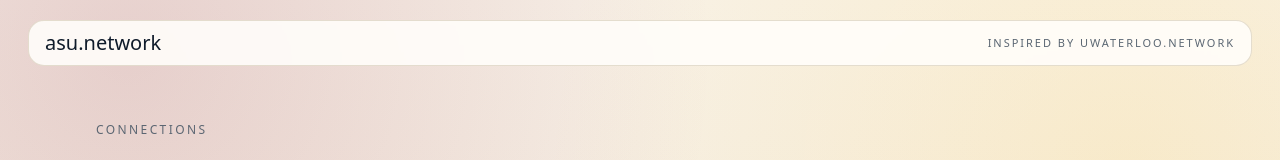
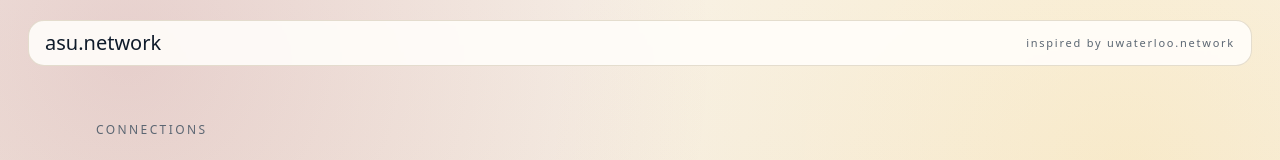
Before and after one commit to LuaanNguyen/asu-network, a Next.js app: page /graph in a window 1280 px wide. Shown: the top 160 px of the page. Built offline with nearby package versions, Linux system fonts and the light colour scheme.

Commit message:
tune: zoom graph in and tighten list/header spacing

```diff
--- a/src/app/layout.tsx
+++ b/src/app/layout.tsx
@@ -39,8 +39,16 @@ export default function RootLayout({
               <a href="#top" className="font-display text-xl leading-none">
                 asu.network
               </a>
-              <p className="font-mono text-[11px] uppercase tracking-[0.18em] text-muted">
-                inspired by uwaterloo.network
+              <p className="font-mono text-[11px] tracking-[0.16em] text-muted">
+                inspired by{" "}
+                <a
+                  href="https://uwaterloo.network"
+                  target="_blank"
+                  rel="noreferrer"
+                  className="underline-offset-2 hover:underline"
+                >
+                  uwaterloo.network
+                </a>
               </p>
             </nav>
           </header>
--- a/src/features/network/network-workspace.jsx
+++ b/src/features/network/network-workspace.jsx
@@ -124,6 +124,19 @@ export function NetworkWorkspace({ className, people }) {
     graph.d3ReheatSimulation?.();
   }, [graphData]);
 
+  useEffect(() => {
+    const graph = graphRef.current;
+    if (!graph || graphSize.width <= 0 || graphSize.height <= 0) {
+      return;
+    }
+
+    const timer = window.setTimeout(() => {
+      graph.zoom(1.14, 420);
+    }, 120);
+
+    return () => window.clearTimeout(timer);
+  }, [graphData, graphSize.height, graphSize.width]);
+
   const selectedPerson =
     filteredPeople.find((person) => person.id === activeSelectedId) ??
     people.find((person) => person.id === activeSelectedId) ??
@@ -161,7 +174,7 @@ export function NetworkWorkspace({ className, people }) {
           </label>
         </header>
 
-        <div className="mt-5 hidden grid-cols-[minmax(0,2.2fr)_minmax(0,1.4fr)_minmax(0,1fr)_minmax(0,1.8fr)] gap-3 border-b border-line pb-2 font-mono text-[10px] uppercase tracking-[0.14em] text-muted md:grid">
+        <div className="mt-5 hidden grid-cols-[minmax(0,2.15fr)_minmax(0,1.25fr)_minmax(0,1fr)_minmax(0,1.8fr)] gap-2 border-b border-line pb-2 font-mono text-[10px] uppercase tracking-[0.14em] text-muted md:grid">
           <p>name</p>
           <p>program</p>
           <p>site</p>
@@ -193,7 +206,7 @@ export function NetworkWorkspace({ className, people }) {
                     : "border-line/70 bg-surface hover:border-accent/40",
                 )}
               >
-                <div className="grid gap-3 md:grid-cols-[minmax(0,2.2fr)_minmax(0,1.4fr)_minmax(0,1fr)_minmax(0,1.8fr)] md:items-center">
+                <div className="grid gap-2 md:grid-cols-[minmax(0,2.15fr)_minmax(0,1.25fr)_minmax(0,1fr)_minmax(0,1.8fr)] md:items-center">
                   <div className="min-w-0">
                     <div className="flex items-center gap-3">
                       <NextImage
```
